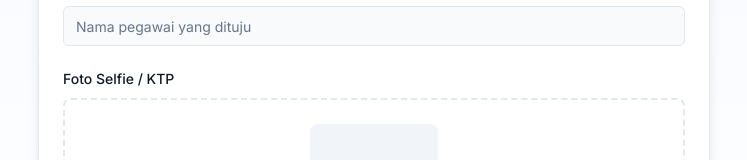
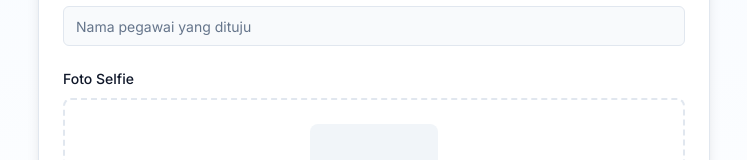
Before and after one commit to diramadhansalsabil-cyber/SI-TAMU-RRI, a Next.js app: page /register in a window 1280 px wide. Shown: the part 861-1021 px from the top of the page, without its empty margins (266-1013 px from the left). Built offline with nearby package versions, Linux system fonts and the light colour scheme.

Commit message:
Update visitor-form.tsx

```diff
--- a/src/components/register/visitor-form.tsx
+++ b/src/components/register/visitor-form.tsx
@@ -187,7 +187,7 @@ export function VisitorForm() {
           </div>
 
           <div className="space-y-2">
-            <Label>Foto Selfie / KTP</Label>
+            <Label>Foto Selfie</Label>
             <div className="flex flex-col items-center gap-4 rounded-lg border-2 border-dashed p-6">
               {photoPreview ? (
                 <img
```
